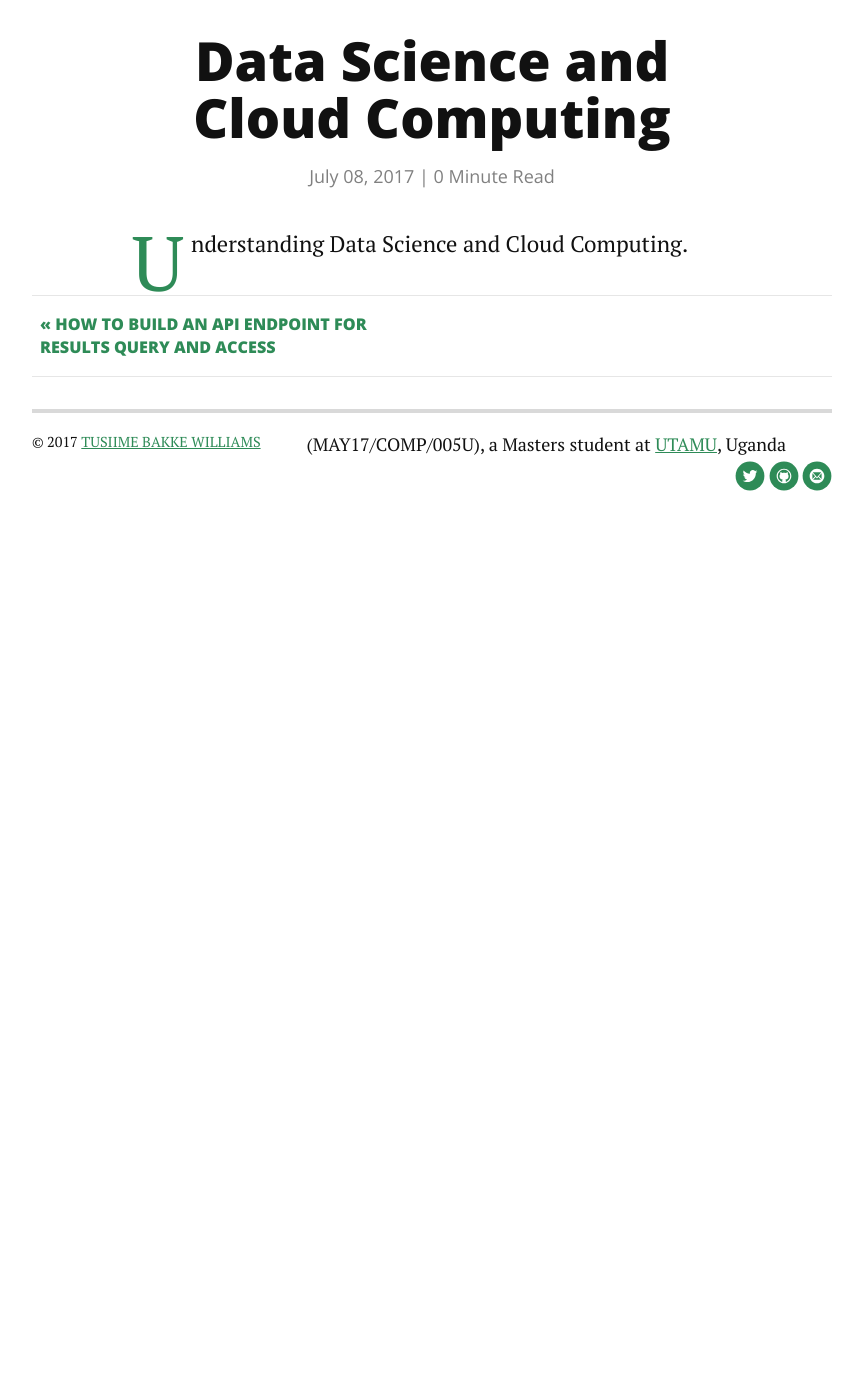
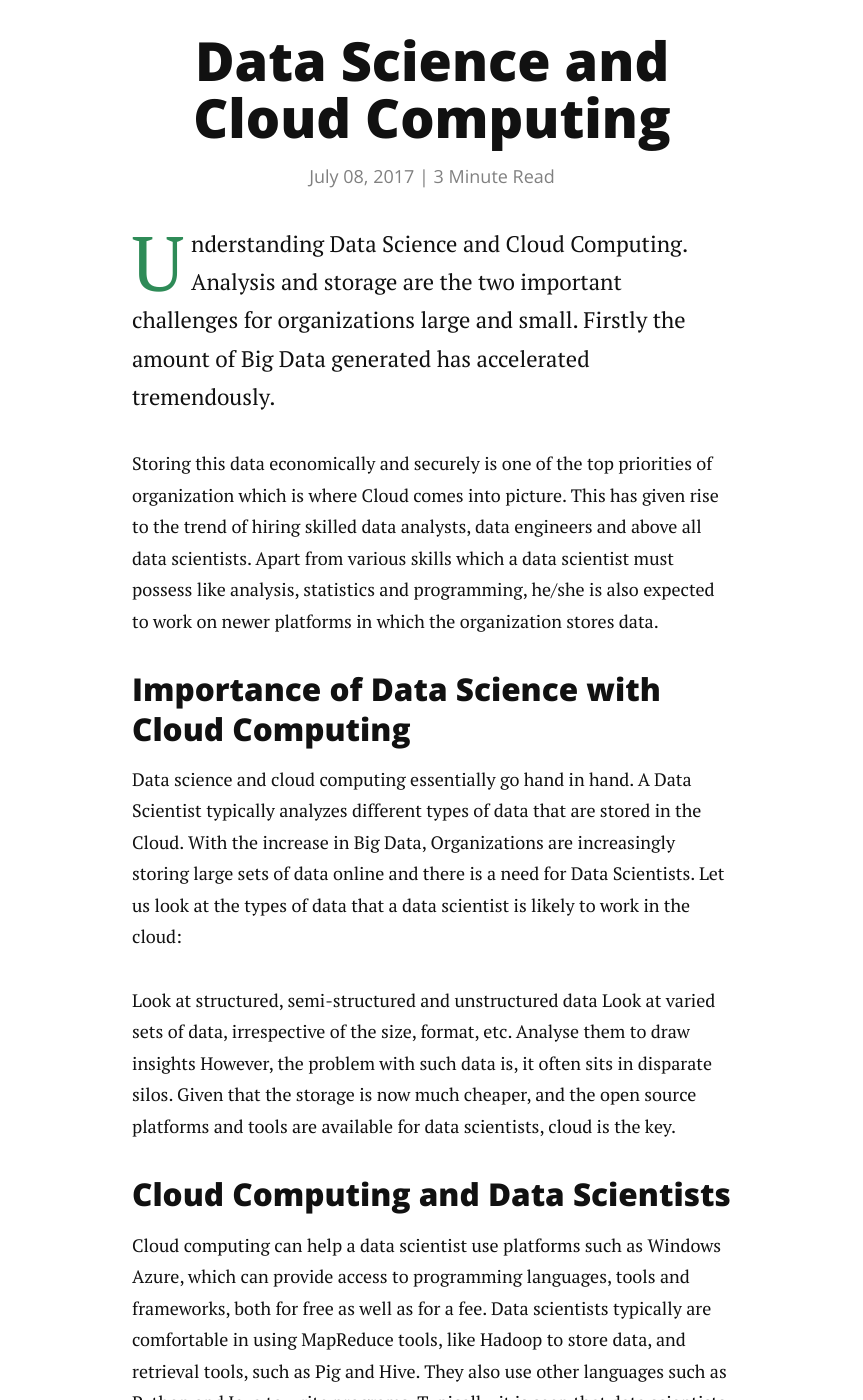
Before and after one commit to tuba-willis/tuba-willis.github.io, a Jekyll site: the page built from _posts/2014-12-15-example-post-formatting.markdown, in a window 1280 px wide and 1400 px high, scrolled down 270 px. Shown: the whole window, without its empty margins (208-1071 px from the left). Built offline with Jekyll 4.4.1, drawn with Linux system fonts in a browser that asks for light colours; nearby versions of some CDN libraries; before the commit the page ends 900 px from its top, so only the background shows below that; some of the changed text lies outside the part shown.

Commit message:
Update 2014-12-15-example-post-formatting.markdown

```diff
--- a/_posts/2014-12-15-example-post-formatting.markdown
+++ b/_posts/2014-12-15-example-post-formatting.markdown
@@ -4,4 +4,32 @@
 date:   2017-07-08
 ---
 
-<p class="intro"><span class="dropcap">U</span>nderstanding Data Science and Cloud Computing.</p>
+<p class="intro"><span class="dropcap">U</span>nderstanding Data Science and Cloud Computing.
+Analysis and storage are the two important challenges for organizations large and small. Firstly the amount of Big Data generated has accelerated tremendously. </p>
+Storing this data economically and securely is one of the top priorities of organization which is where Cloud comes into picture.  This has given rise to the trend of hiring skilled data analysts,  data engineers and above all data scientists. Apart from various skills which a data scientist must possess like analysis, statistics and programming, he/she is also expected to work on newer platforms in which the organization stores data.
+
+<h3>Importance of Data Science with Cloud Computing</h3>
+Data science and cloud computing essentially go hand in hand. A Data Scientist typically analyzes different types of data that are stored in the Cloud.  With the increase in Big Data, Organizations are increasingly storing large sets of data online and there is a need for Data Scientists. Let us look at the types of data that a data scientist is likely to work  in the cloud:
+
+Look at structured, semi-structured and unstructured data
+Look at varied sets of data, irrespective of the size, format, etc.
+Analyse them to draw insights
+However, the problem with such data is, it often sits in disparate silos. Given that the storage is now much cheaper, and the open source platforms and tools are available for data scientists, cloud is the key.
+
+<h3>Cloud Computing and Data Scientists</h3>
+Cloud computing can help a data scientist use platforms such as Windows Azure, which can provide access to programming languages, tools and frameworks, both for free as well as for a fee.
+Data scientists typically are comfortable in using MapReduce tools, like Hadoop to store data, and retrieval tools, such as Pig and Hive. They also use other languages such as Python and Java to write programs.
+Typically, it is seen that data scientists use two types of tools – the open source ones, such as R, Python, Hadoop frameworks, and several scalable machine learning tools and other more commercially available ones like MS SQL, Tableau, Oracle RDB, and BusinessObjects.
+Given the size of the data sets and the availability of tools and platforms, understanding cloud is not just pertinent but critical for a data scientist.
+Internet of Things
+According to Gartner, there will be about 26 billion devices on the Internet of Things by 2020. Just imagine the data generated by this interconnection; and most of it will be available on cloud. Therefore, there is a need for flexibility, multiple processing systems and disparate data sets, and data science is well entrenched with cloud computing.
+
+<h3>The Importance of Data Science with Cloud Computing</h3>
+
+Salaries for Data Scientists
+Data Scientists are among the most sought after people when it comes to working on Big Data & Analytics. A simple comparison with other professions will give you a clear picture how things are changing.
+
+Given that the skill set required for data scientists is extensive, and there is clearly a shortage of such skills, the compensation is extremely competitive. According to a survey by Burtch Works, the average salary for a data scientist with below 3 years work experience could be about $90,000, whereas at managerial level, it could go up to $160,000 and more. The compensation at a managerial level for a data scientist is more competitive than for a Mid-level Big Data Professional as per the chart which further reiterates the face that data scientists have a bright future.
+
+<h3>Future of Data Science & Cloud Computing</h3>
+At a time when organizations are investing maximum resources on two aspects to remain profitable, which includes Big Data and making sure that the data stays in the cloud. Processing data and shifting it to Cloud organizations avails two benefits, including tackling large sets of data for decision making and reducing the overall cost of infrastructure. With a huge demand in both the fields and billions of dollars of investment both are here to stay.
```
